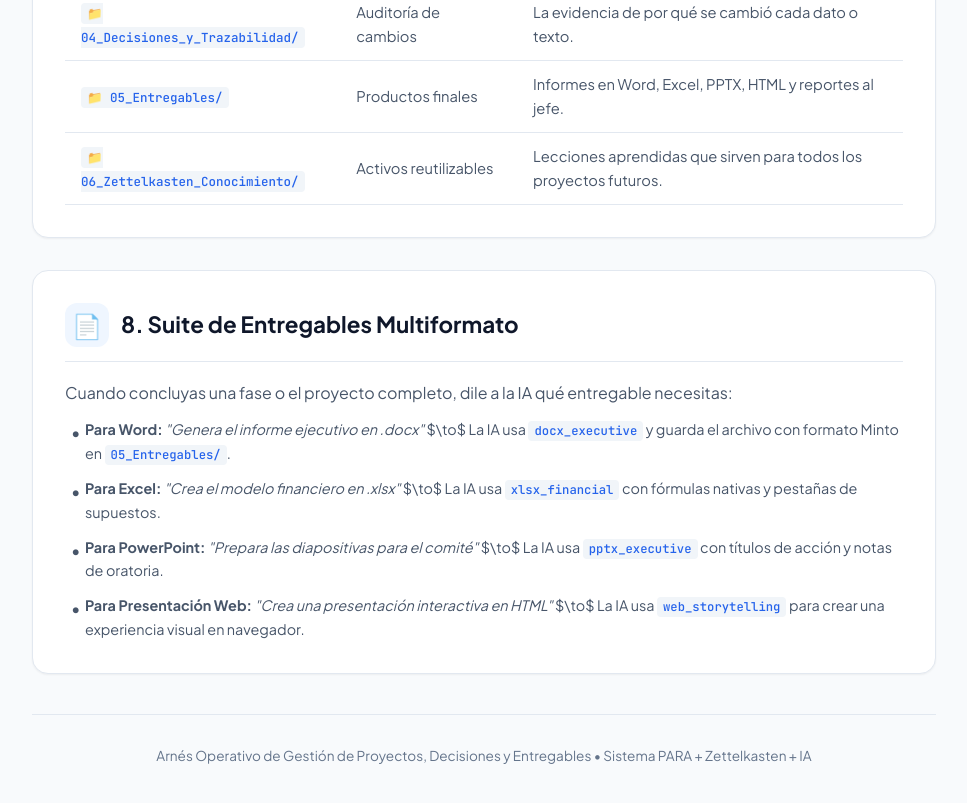
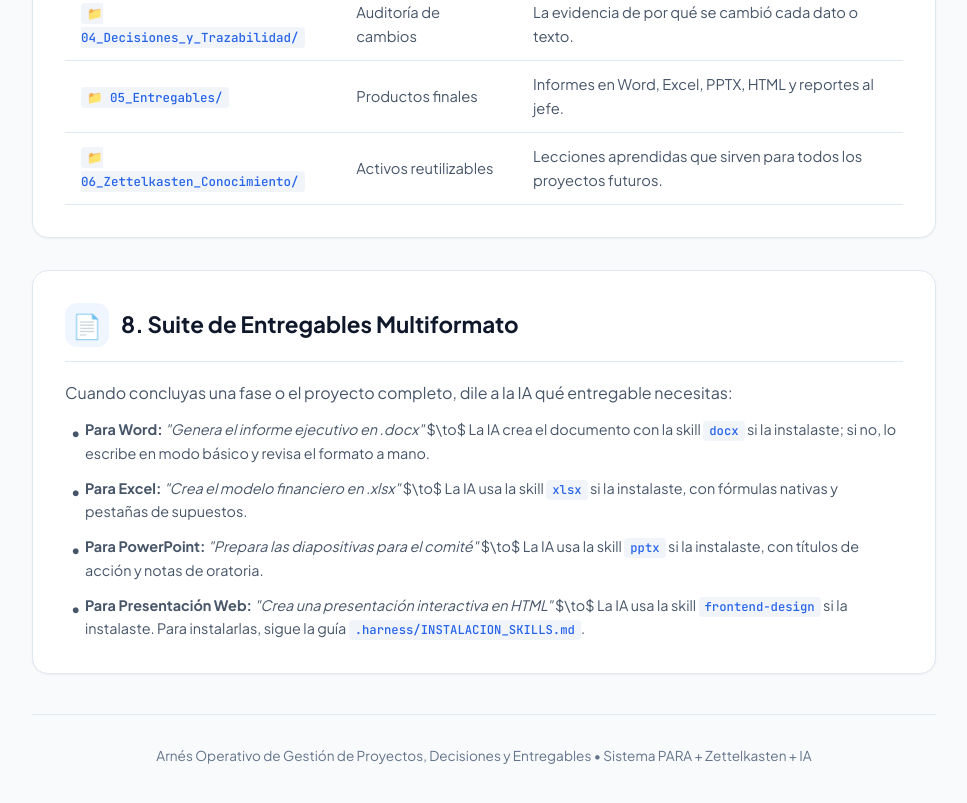
Before and after one commit to ribonilla/arnesOrquestador, a plain HTML site: page 03_Entregables_Finales/Manual_de_Uso_del_Arnes.html in a window 1280 px wide. Shown: the part 4240-5043 px from the top of the page, without its empty margins (296-1263 px from the left). Drawn offline with Linux system fonts and the light colour scheme.

Commit message:
docs(manual): point document skills to the marketplace install guide

```diff
--- a/03_Entregables_Finales/Manual_de_Uso_del_Arnes.html
+++ b/03_Entregables_Finales/Manual_de_Uso_del_Arnes.html
@@ -770,10 +770,10 @@
             <p style="color: var(--text-muted); margin-bottom: 12px;">Cuando concluyas una fase o el proyecto completo, dile a la IA qué entregable necesitas:</p>
 
             <ul class="clean-list" style="gap: 12px;">
-                <li><strong>Para Word:</strong> <em>"Genera el informe ejecutivo en .docx"</em> $\to$ La IA usa <code>docx_executive</code> y guarda el archivo con formato Minto en <code>05_Entregables/</code>.</li>
-                <li><strong>Para Excel:</strong> <em>"Crea el modelo financiero en .xlsx"</em> $\to$ La IA usa <code>xlsx_financial</code> con fórmulas nativas y pestañas de supuestos.</li>
-                <li><strong>Para PowerPoint:</strong> <em>"Prepara las diapositivas para el comité"</em> $\to$ La IA usa <code>pptx_executive</code> con títulos de acción y notas de oratoria.</li>
-                <li><strong>Para Presentación Web:</strong> <em>"Crea una presentación interactiva en HTML"</em> $\to$ La IA usa <code>web_storytelling</code> para crear una experiencia visual en navegador.</li>
+                <li><strong>Para Word:</strong> <em>"Genera el informe ejecutivo en .docx"</em> $\to$ La IA crea el documento con la skill <code>docx</code> si la instalaste; si no, lo escribe en modo básico y revisa el formato a mano.</li>
+                <li><strong>Para Excel:</strong> <em>"Crea el modelo financiero en .xlsx"</em> $\to$ La IA usa la skill <code>xlsx</code> si la instalaste, con fórmulas nativas y pestañas de supuestos.</li>
+                <li><strong>Para PowerPoint:</strong> <em>"Prepara las diapositivas para el comité"</em> $\to$ La IA usa la skill <code>pptx</code> si la instalaste, con títulos de acción y notas de oratoria.</li>
+                <li><strong>Para Presentación Web:</strong> <em>"Crea una presentación interactiva en HTML"</em> $\to$ La IA usa la skill <code>frontend-design</code> si la instalaste. Para instalarlas, sigue la guía <code>.harness/INSTALACION_SKILLS.md</code>.</li>
             </ul>
         </section>
 
```
